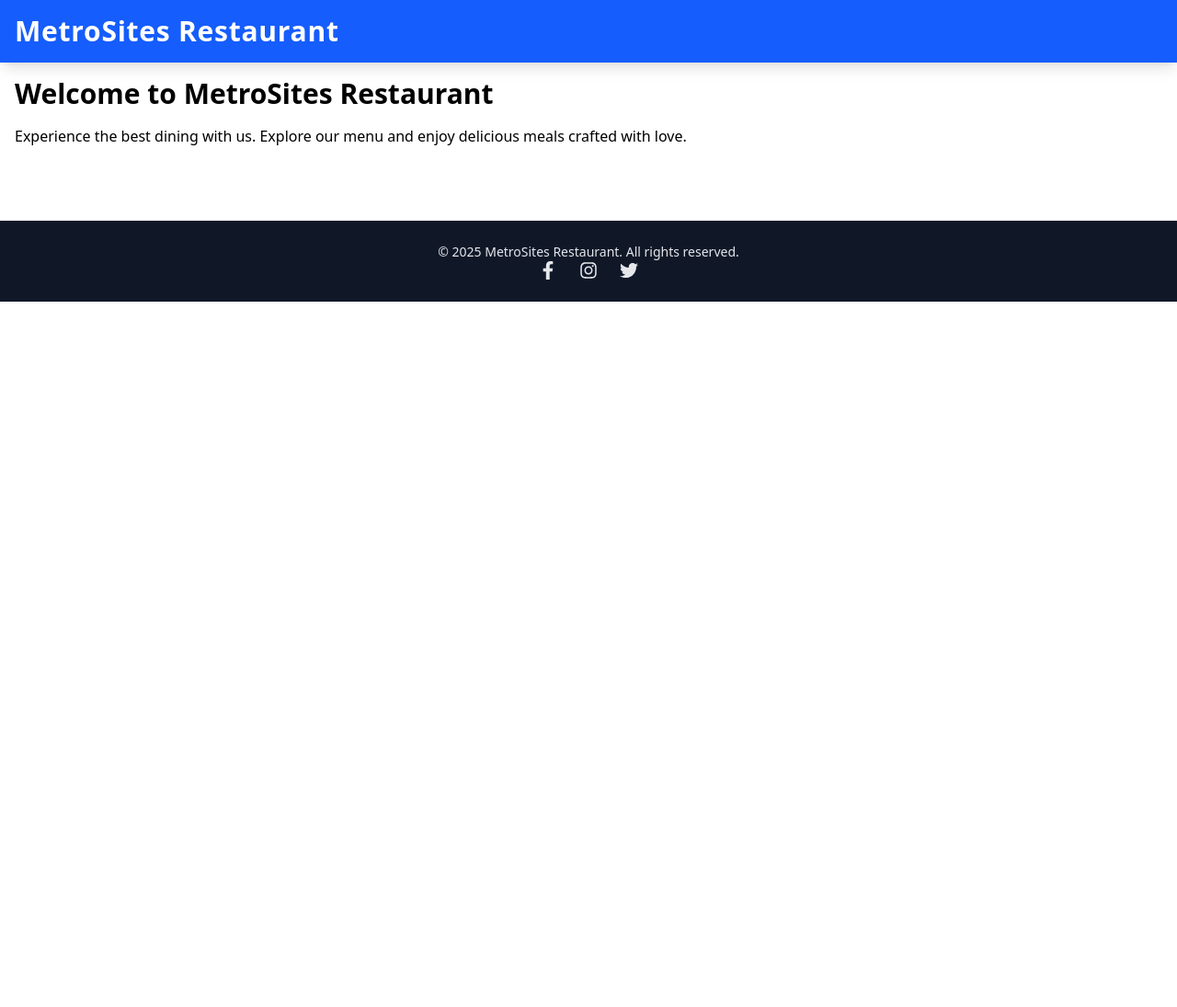
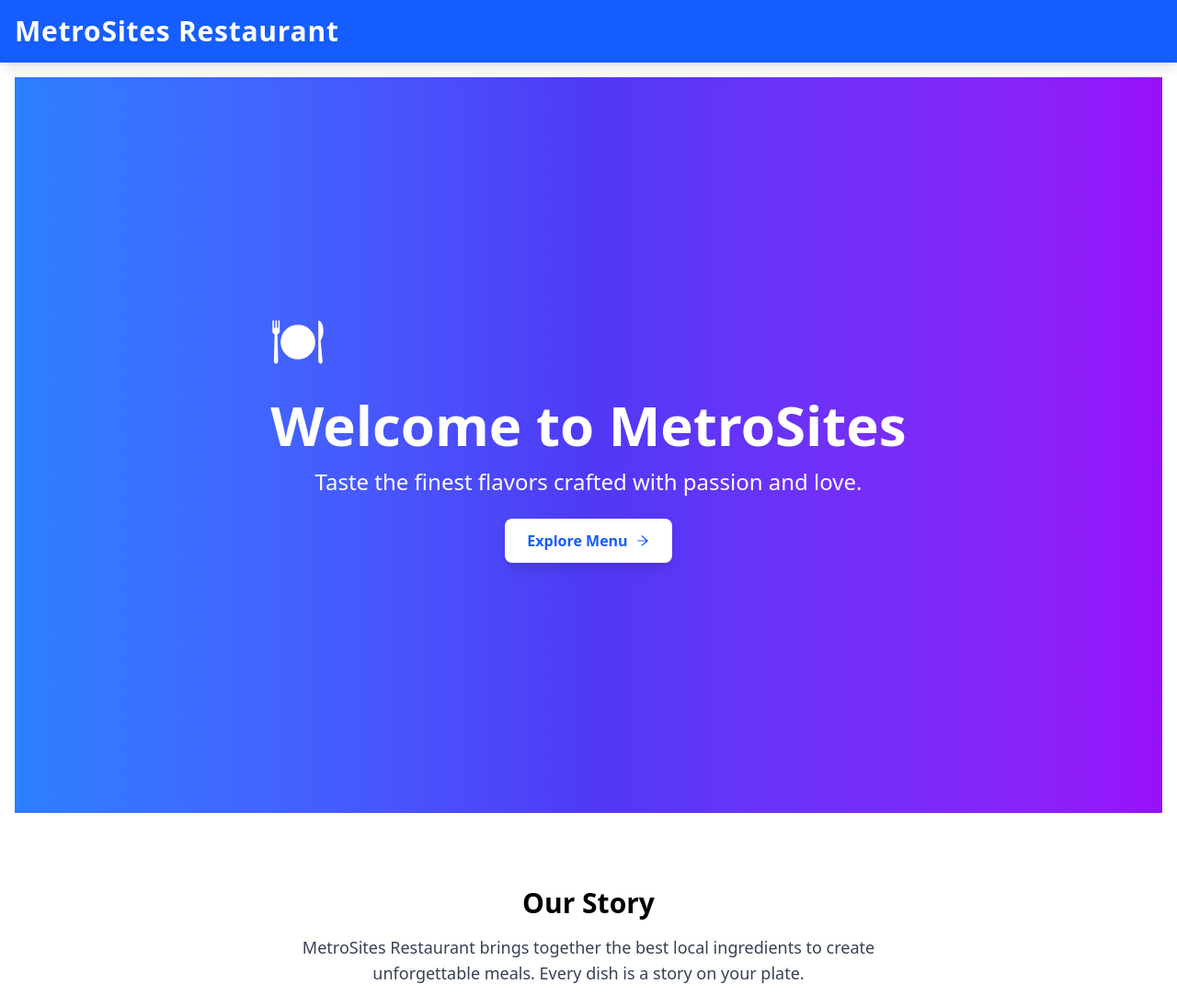
Before and after one commit to Matuku45/metrosites-restaurant-basic, a React (Vite) app: page / in a window 1280 px wide. Shown: the top 1095 px of the page at 92% size. Before the commit the page ends 800 px from the top, so only its background shows below. Built offline with nearby package versions, Linux system fonts and the light colour scheme.

Commit message:
changed the animation in the home page

```diff
--- a/src/App.jsx
+++ b/src/App.jsx
@@ -2,6 +2,8 @@ import { useState } from 'react'
 import './App.css'
 import Header from './components/Header.jsx'
 import Footer from './components/Footer.jsx'
+import Home from './pages/Home.jsx'
+
 
 function App() {
   const [count, setCount] = useState(0)
@@ -10,8 +12,7 @@ function App() {
     <>
       <Header />
       <main className="container mx-auto p-4">
-        <h2 className="text-3xl font-semibold mb-4">Welcome to MetroSites Restaurant</h2>
-        <p className="mb-6">Experience the best dining with us. Explore our menu and enjoy delicious meals crafted with love.</p>
+       <Home />
       </main>
       <Footer />
 
--- a/src/pages/Home.jsx
+++ b/src/pages/Home.jsx
@@ -1,8 +1,7 @@
 import React from "react";
 import { motion } from "framer-motion";
 import { AiOutlineArrowRight, AiOutlineStar } from "react-icons/ai";
-import { GiKnifeFork } from "react-icons/gi";
-import heroImg from "../assets/restaurant-hero.jpg"; // add your image here
+import { GiKnifeFork, GiMeal } from "react-icons/gi";
 
 export default function Home() {
   const featuredMenu = [
@@ -14,26 +13,28 @@ export default function Home() {
   return (
     <main className="space-y-20">
 
-      {/* Hero Section */}
-      <section className="relative bg-blue-600 text-white h-screen flex items-center justify-center">
-        <img
-          src={heroImg}
-          alt="Restaurant"
-          className="absolute inset-0 w-full h-full object-cover opacity-30"
-        />
+      {/* Hero Section with gradient background */}
+      <section className="relative bg-gradient-to-r from-blue-500 via-indigo-600 to-purple-600 text-white h-screen flex flex-col items-center justify-center gap-6">
         <motion.div
           initial={{ opacity: 0, y: -50 }}
           animate={{ opacity: 1, y: 0 }}
           transition={{ duration: 1 }}
           className="text-center px-4"
         >
-          <h1 className="text-4xl md:text-6xl font-extrabold mb-4">MetroSites Restaurant</h1>
-          <p className="text-lg md:text-2xl mb-6">Delicious food, crafted with love for every bite.</p>
+          <div className="text-6xl mb-4 animate-bounce">
+            <GiMeal />
+          </div>
+          <h1 className="text-4xl md:text-6xl font-extrabold mb-4">
+            Welcome to MetroSites
+          </h1>
+          <p className="text-lg md:text-2xl mb-6">
+            Taste the finest flavors crafted with passion and love.
+          </p>
           <motion.a
             whileHover={{ scale: 1.05 }}
             whileTap={{ scale: 0.95 }}
             href="#menu"
-            className="btn btn-primary btn-lg flex items-center gap-2"
+            className="bg-white text-blue-600 font-bold py-3 px-6 rounded-lg shadow-lg inline-flex items-center gap-2 hover:bg-gray-100 transition"
           >
             Explore Menu <AiOutlineArrowRight />
           </motion.a>
@@ -49,12 +50,12 @@ export default function Home() {
           transition={{ duration: 1 }}
         >
           <h2 className="text-3xl font-bold mb-4">Our Story</h2>
-          <p className="text-gray-700 max-w-2xl mx-auto mb-6">
-            MetroSites Restaurant brings the finest flavors from local ingredients
-            to your table. Every dish is crafted with care and passion.
+          <p className="text-gray-700 max-w-2xl mx-auto mb-6 text-lg">
+            MetroSites Restaurant brings together the best local ingredients
+            to create unforgettable meals. Every dish is a story on your plate.
           </p>
           <motion.div
-            className="inline-flex items-center gap-2 text-yellow-400 text-xl"
+            className="inline-flex items-center gap-2 text-yellow-400 text-2xl"
             whileHover={{ scale: 1.1 }}
           >
             <AiOutlineStar />
@@ -83,13 +84,13 @@ export default function Home() {
             {featuredMenu.map((item, idx) => (
               <motion.div
                 key={idx}
-                whileHover={{ scale: 1.05 }}
-                className="card bg-white shadow-lg p-6 rounded-lg hover:shadow-2xl transition"
+                whileHover={{ scale: 1.05, y: -5 }}
+                className="card bg-white shadow-lg p-6 rounded-xl hover:shadow-2xl transition duration-300"
               >
-                <div className="text-4xl text-blue-600 mb-4">{item.icon}</div>
+                <div className="text-5xl text-blue-600 mb-4">{item.icon}</div>
                 <h3 className="text-xl font-bold mb-2">{item.name}</h3>
                 <p className="text-gray-600 mb-4">{item.desc}</p>
-                <p className="text-blue-600 font-semibold">{item.price}</p>
+                <p className="text-blue-600 font-semibold text-lg">{item.price}</p>
               </motion.div>
             ))}
           </div>
@@ -97,7 +98,7 @@ export default function Home() {
       </section>
 
       {/* CTA Section */}
-      <section className="bg-blue-600 text-white py-20 text-center">
+      <section className="bg-gradient-to-r from-indigo-600 via-blue-600 to-blue-500 text-white py-20 text-center">
         <motion.h2
           initial={{ opacity: 0 }}
           whileInView={{ opacity: 1 }}
@@ -111,7 +112,7 @@ export default function Home() {
           whileHover={{ scale: 1.05 }}
           whileTap={{ scale: 0.95 }}
           href="#contact"
-          className="btn btn-accent btn-lg"
+          className="bg-white text-blue-600 font-bold py-3 px-6 rounded-lg shadow-lg inline-block hover:bg-gray-100 transition"
         >
           Book Now
         </motion.a>
```
